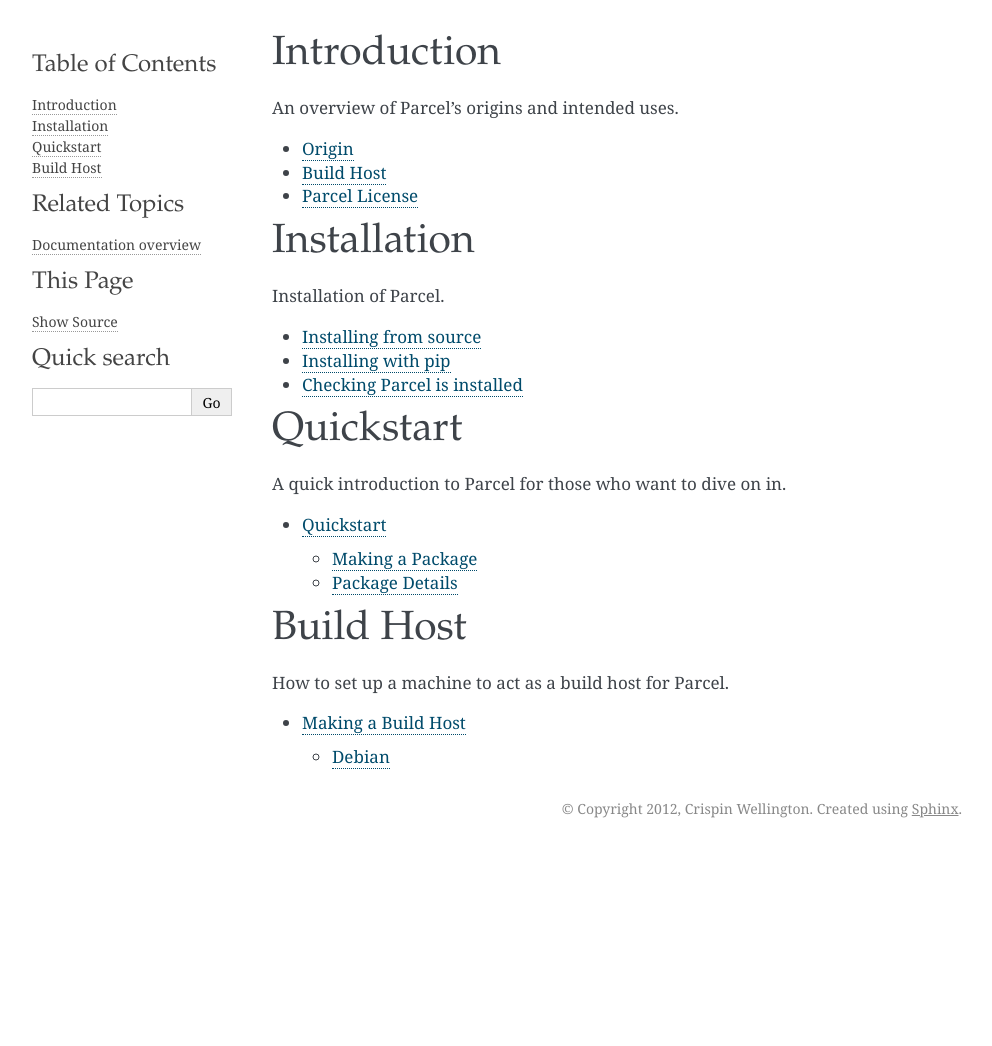
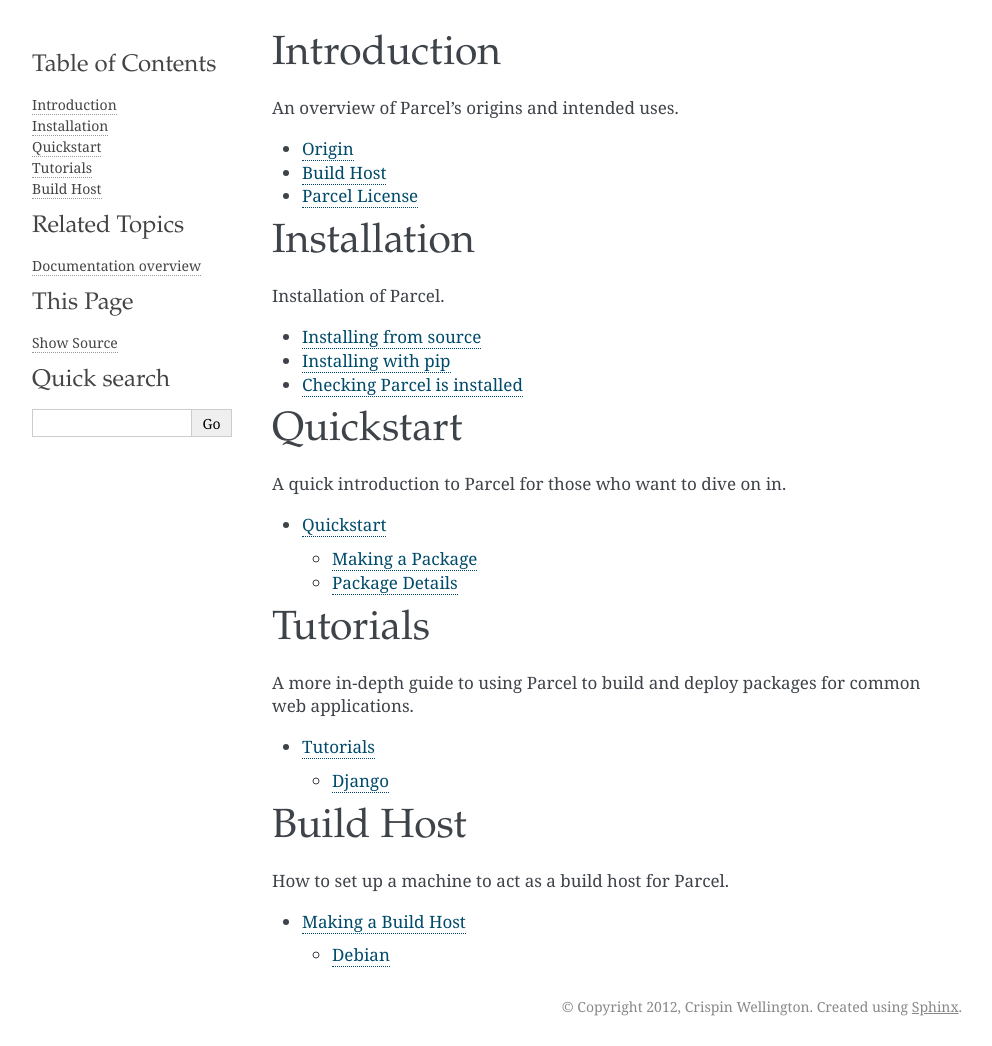
Before and after one commit to phspagiari/parcel, a Sphinx documentation site: the page built from docs/contents.rst, in a window 1280 px wide. Shown: the whole page, without its empty margins (148-1140 px from the left). Built offline with Sphinx 7.4.7, drawn with Linux system fonts in a browser that asks for light colours; pages that are not in the unit, such as notebooks, are missing from menus; before the commit the page ends 900 px from its top, so only the background shows below that.

```diff
--- a/docs/contents.rst
+++ b/docs/contents.rst
@@ -30,6 +30,15 @@ A quick introduction to Parcel for those who want to dive on in.
 
    quickstart/quickstart
 
+Tutorials
+---------
+
+A more in-depth guide to using Parcel to build and deploy packages for common web applications.
+
+.. toctree::
+   :maxdepth: 2
+
+   tutorial/tutorial
 
 
 Build Host
```
Also changed, not shown: other parts of docs/contents.rst (+1 -1 lines), docs/index.rst (+0 -15 lines), docs/introduction.rst (renamed from docs/user/introduction.rst).
